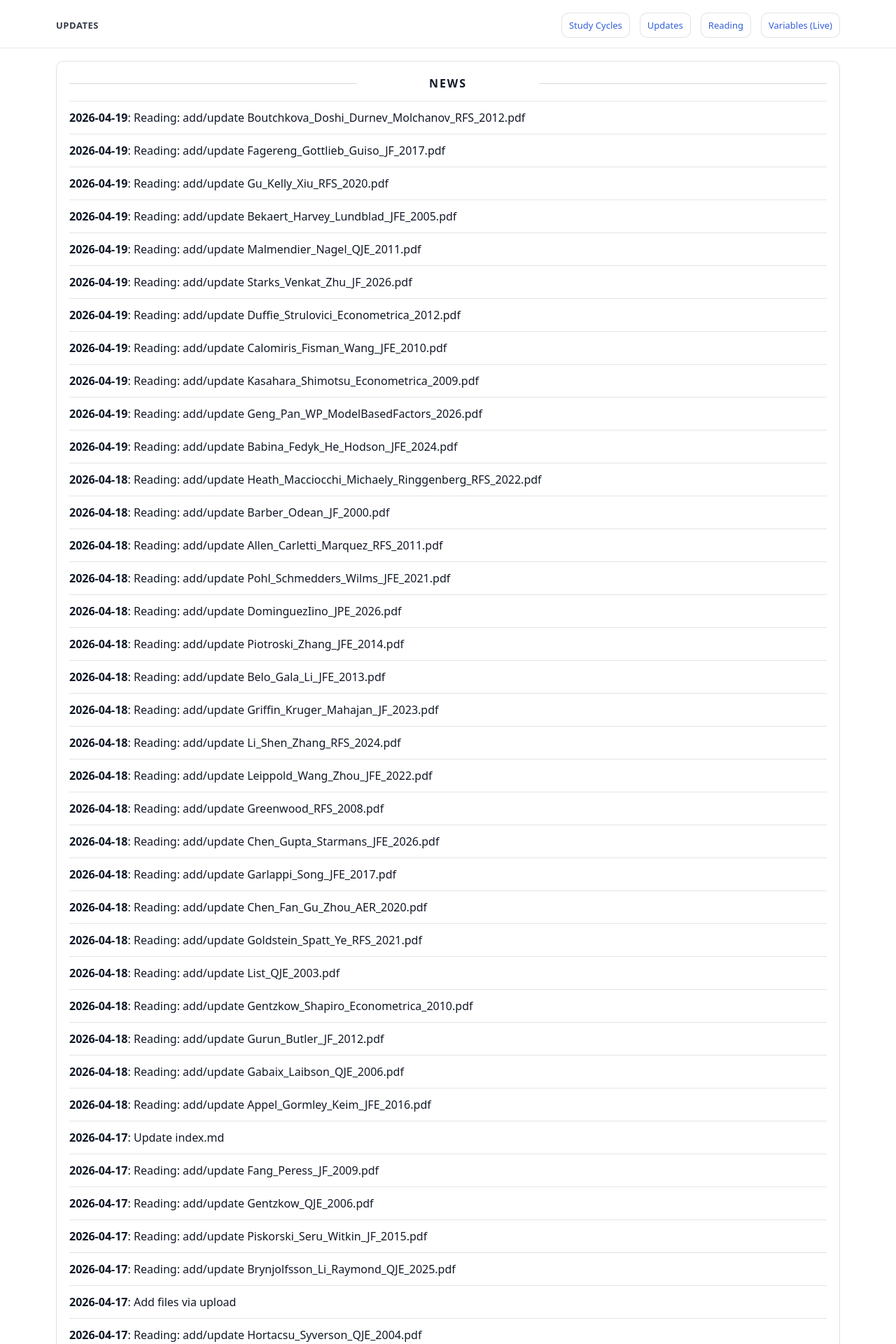
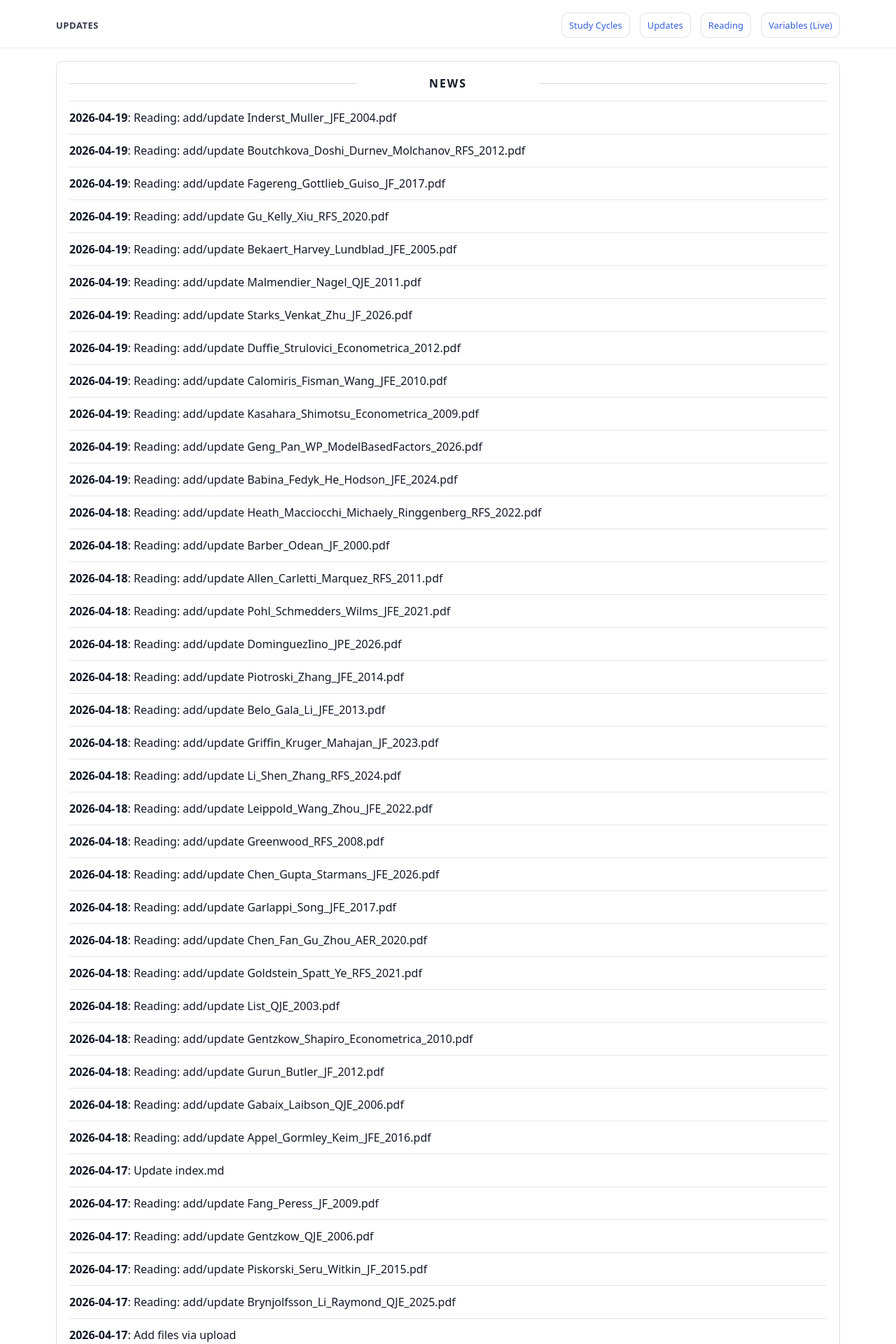
Before and after one commit to yaxinzn/study-archive, a Jekyll site: the page built from updates/index.md, in a window 1280 px wide. Shown: the top 1920 px of the page at 70% size. Built offline with Jekyll 4.4.1, drawn with Linux system fonts in a browser that asks for light colours; some of the changed text lies outside the part shown.

Commit message:
chore: update NEWS feed

```diff
--- a/_data/news.yml
+++ b/_data/news.yml
@@ -1,4 +1,7 @@
 # Auto-generated update history (sorted newest -> oldest). Do not edit manually.
+- ts: "1776594386"
+  date: "2026-04-19"
+  title: "Reading: add/update Inderst_Muller_JFE_2004.pdf"
 - ts: "1776593747"
   date: "2026-04-19"
   title: "Reading: add/update Boutchkova_Doshi_Durnev_Molchanov_RFS_2012.pdf"
```
